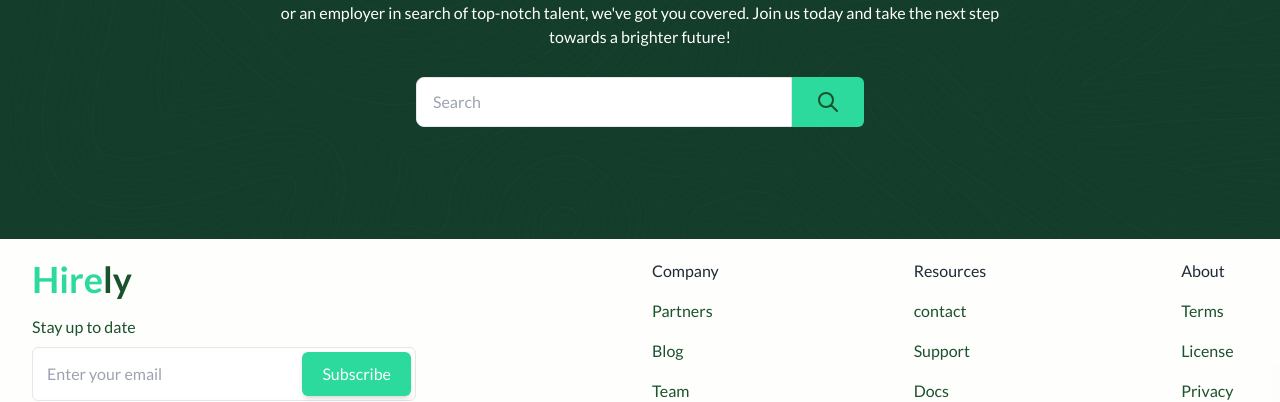
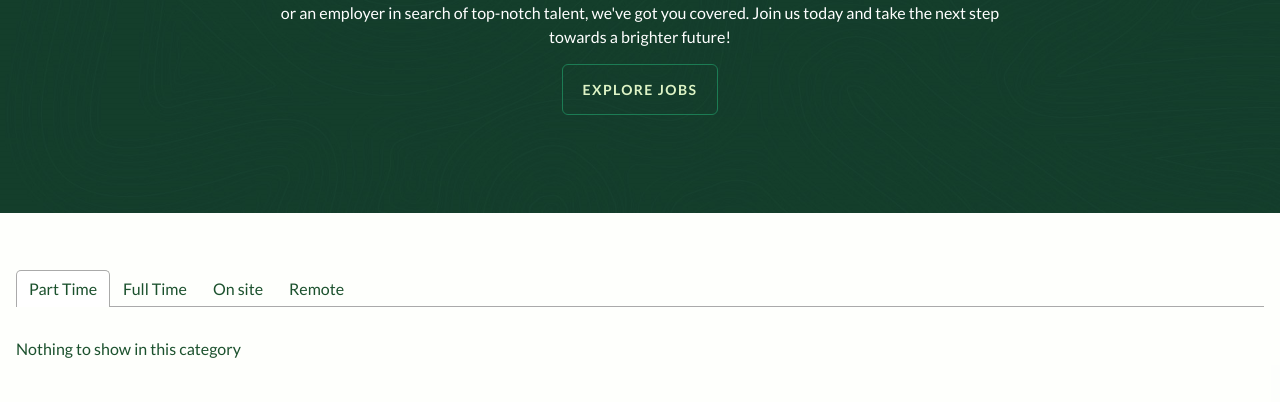
Before and after one commit to monaemhossain/hirely-client, a React (Vite) app: page / in a window 1280 px wide. Shown: the part 398-800 px from the top of the page. Built offline with nearby package versions, Linux system fonts and the light colour scheme; no server answers.

Commit message:
implimented category tab on home page and user can search jobs dynamially in the all jobs page

```diff
--- a/src/Components/Footer/Footer.jsx
+++ b/src/Components/Footer/Footer.jsx
@@ -69,7 +69,7 @@ const Footer = () => {
     ]
 
     return (
-        <footer className="text-gray-500 px-4 py-5 max-w-screen-xl mx-auto md:px-8">
+        <footer className="text-gray-500 px-4 py-5 max-w-screen-xl mx-auto md:px-4">
             <div className="gap-6 justify-between md:flex">
                 <div className="flex-1">
                     <div className="max-w-xs">
--- a/src/Components/Header/Banner/Banner.jsx
+++ b/src/Components/Header/Banner/Banner.jsx
@@ -1,10 +1,6 @@
-import Logo from "../../logo/logo";
+import { Link } from "react-router-dom";
 
 const Banner = () => {
-
-    const handleSearchJobs = e => {
-        e.preventDefault();
-    }
 
     return (
         <section className="bg-[url('/hero-bg.jpg')] bg-theme-color-5 bg-blend-overlay bg-opacity-50 bg-no-repeat bg-cover">
@@ -19,28 +15,9 @@ const Banner = () => {
                     <p className="py-2 text-white">
                         Your gateway to a world of career possibilities. Whether you&#39;re a talented professional seeking new horizons or an employer in search of top-notch talent, we&#39;ve got you covered. Join us today and take the next step towards a brighter future!
                     </p>
-                    <form
-                        onSubmit={() => handleSearchJobs()}
-                        className="max-w-md mt-12 mx-auto flex">
-                        <div className="w-full">
-
-                            <div>
-                                <input
-                                    type="text"
-                                    placeholder="Search"
-                                    className="w-full px-4 py-3 text-theme-color-5 border rounded-s-lg outline-none bg-white focus:bg-white focus:border-theme-color-4 focus:border-e-transparent"
-                                />
-                            </div>
-                        </div>
-                        <button
-                            type="submit"
-                            className="px-6 py-2 text-white bg-theme-color-4 rounded-e-md duration-150 hover:bg-theme-color-2 active:shadow-lg"
-                        >
-                            <svg xmlns="http://www.w3.org/2000/svg" className=" w-6 h-6 my-auto text-white" fill="none" viewBox="0 0 24 24" stroke="currentColor">
-                                <path strokeLinecap="round" strokeLinejoin="round" strokeWidth={2} d="M21 21l-6-6m2-5a7 7 0 11-14 0 7 7 0 0114 0z" />
-                            </svg>
-                        </button>
-                    </form>
+                    <div>
+                        <Link to='/all-jobs' className="border border-theme-color-1 py-4 px-5 text-theme-color-3 hover:text-white hover:bg-theme-color-1 transition-all rounded-md uppercase text-sm font-semibold tracking-widest">Explore jobs</Link>
+                    </div>
                 </div>
 
             </div>
--- /dev/null
+++ b/src/Components/JobTabs/JobTabs.css
@@ -0,0 +1,9 @@
+/*
+.tab-style li:hover{
+    border-radius: 4px;
+    background-color: #73e2a7;
+}
+.react-tabs__tab--selected{
+    background-color: #2cda9d;
+    border-radius: 4px;
+} */
--- /dev/null
+++ b/src/Components/JobTabs/JobTabs.jsx
@@ -0,0 +1,70 @@
+import { Tab, Tabs, TabList, TabPanel } from 'react-tabs';
+import 'react-tabs/style/react-tabs.css';
+import './JobTabs.css'
+import { useEffect, useState } from 'react';
+import axios from 'axios';
+import JobCard from '../Jobs/JobCard/JobCard';
+import { Link } from 'react-router-dom';
+
+
+const JobTabs = () => {
+    const [allJobs, setAllJobs] = useState([]);
+    const tabCategory = [
+        {
+            id: 1,
+            category: 'Part Time'
+        },
+        {
+            id: 2,
+            category: 'Full Time'
+        },
+        {
+            id: 3,
+            category: 'On site'
+        },
+        {
+            id: 4,
+            category: 'Remote'
+        },
+    ]
+    useEffect(() => {
+        axios.get(`http://localhost:5000/search/${tabCategory[0].category}`)
+            .then(res => setAllJobs(res.data))
+    }, [])
+    const handleChangeTab = (category) => {
+        console.log(category.toLowerCase());
+        axios.get(`http://localhost:5000/search/${category}`)
+            .then(res => setAllJobs(res.data))
+    }
+    console.log(allJobs);
+    return (
+        <Tabs className="w-full">
+            <TabList>
+                {
+                    tabCategory.map(item => <Tab key={item.id} onClick={() => handleChangeTab(item.category)} >
+                        <span
+
+                        >{item.category}
+                        </span>
+                    </Tab>)
+                }
+            </TabList>
+
+            {
+                tabCategory.map(item =>
+                    <TabPanel key={item.id}>
+                        <div className='grid md:grid-cols-2 grid-cols-1 gap-4 py-5'>
+                            {
+                                allJobs == "" ? <h1>Nothing to show in this category</h1> : allJobs.slice(0, 6).map(item => <JobCard key={item._id} data={item}></JobCard>)
+                            }
+                        </div>
+                    </TabPanel>)
+            }
+            <div className='grid justify-center items-center pt-6'>
+                <Link to="/all-jobs" className='hover:text-theme-color-1'>See all jobs</Link>
+            </div>
+        </Tabs>
+    )
+}
+
+export default JobTabs
--- a/src/Components/Jobs/JobCard/JobCard.jsx
+++ b/src/Components/Jobs/JobCard/JobCard.jsx
@@ -45,7 +45,7 @@ const JobCard = ({ data }) => {
                                     {jobTitle}
                                 </h3>
                                 <p className="text-gray-500 mt-2 pr-2">
-                                    {jobDescription.slice(0, 50)}...
+                                    {jobDescription?.slice(0, 50)}...
                                 </p>
                             </div>
                             <div className="mt-5 space-y-4 text-sm sm:mt-0 sm:space-y-2">
--- a/src/Pages/AllJobs/AllJobs.jsx
+++ b/src/Pages/AllJobs/AllJobs.jsx
@@ -4,6 +4,10 @@ import { useEffect, useState } from "react";
 import Loader from "../../Components/Loader/Loader";
 
 const AllJobs = () => {
+    useEffect(() => {
+        document.title = 'Hirely | All Jobs';
+    }, []);
+    const [searchInput, setSearchInput] = useState('')
     const [jobs, setJobs] = useState([])
     useEffect(() => {
         axios.get('http://localhost:5000/job')
@@ -11,17 +15,45 @@ const AllJobs = () => {
 
     }, [])
 
+    const handleSearch = (e) => {
+        setSearchInput(e.target.value)
+        try {
+            axios.get(`http://localhost:5000/search/${e.target.value}`)
+                .then(res => setJobs(res.data))
+                .catch(() => {
+                    axios.get('http://localhost:5000/job')
+                        .then(res => setJobs(res.data))
+                })
+        } catch (error) {
+            console.log(error);
+        }
+    }
 
-    useEffect(() => {
-        document.title = 'Hirely | All Jobs';
-    }, []);
+    console.log(searchInput);
+
     return (
         <div className="my-14 max-w-screen-xl mx-auto px-4 md:px-8">
 
             <div className="my-8">
-                <h1 className="text-gray-800 text-3xl font-semibold">
+                <h1 className="text-gray-800 text-3xl font-semibold text-center">
                     Explore The Jobs
                 </h1>
+                <form
+                    className="max-w-md px-4 mx-auto mt-12">
+                    <div className="relative">
+                        <svg xmlns="http://www.w3.org/2000/svg" className="absolute top-0 bottom-0 w-6 h-6 my-auto text-gray-400 left-3" fill="none" viewBox="0 0 24 24" stroke="currentColor">
+                            <path strokeLinecap="round" strokeLinejoin="round" strokeWidth={2} d="M21 21l-6-6m2-5a7 7 0 11-14 0 7 7 0 0114 0z" />
+                        </svg>
+                        <input
+                            onChange={handleSearch}
+                            id="searchInput"
+                            value={searchInput}
+                            type="text"
+                            placeholder="Search Job"
+                            className="w-full py-3 pl-12 pr-4 text-gray-500 border rounded-md outline-none bg-gray-50 focus:bg-white focus:border-theme-color-2"
+                        />
+                    </div>
+                </form>
             </div>
             <div className="grid grid-cols-2 gap-4">
                 {
--- a/src/Pages/Home/Home.jsx
+++ b/src/Pages/Home/Home.jsx
@@ -1,5 +1,6 @@
 import { useEffect } from "react";
 import Banner from "../../Components/Header/Banner/Banner";
+import JobTabs from "../../Components/JobTabs/JobTabs";
 
 const Home = () => {
     useEffect(() => {
@@ -8,6 +9,10 @@ const Home = () => {
     return (
         <div>
             <Banner />
+
+            <div className="max-w-screen-xl mx-auto px-4 py-14">
+            <JobTabs />
+            </div>
         </div>
     );
 };
--- a/src/Pages/JobDetails/JobDetails.jsx
+++ b/src/Pages/JobDetails/JobDetails.jsx
@@ -7,7 +7,7 @@ const JobDetails = () => {
     const data = useLoaderData();
     const { user } = useContext(AuthContext)
     // console.log(data);
-    const { _id, bannerPhoto, jobTitle, userName, jobCategory, postingDate, deadLine, jobDescription, priceRageMin, priceRageMax, applicantsNumber, jobType, userEmail, applicantEmail } = data
+    const { _id, bannerPhoto, jobTitle, userName,applicantName, jobCategory, postingDate, deadLine, jobDescription, priceRageMin, priceRageMax, applicantsNumber, jobType, userEmail, applicantEmail } = data
     const isValidUrl = (string) => {
         try {
             new URL(string);
@@ -61,7 +61,9 @@ const JobDetails = () => {
             <div className="card lg:card-side bg-base-100 shadow-xl lg:grid grid-cols-2">
                 <figure><img src={`${validateUser ? bannerPhoto : 'https://t3.ftcdn.net/jpg/02/48/42/64/360_F_248426448_NVKLywWqArG2ADUxDq6QprtIzsF82dMF.jpg'}`} alt={`${jobTitle} banner image`} className="object-cover h-full" /></figure>
                 <div className="card-body">
-                    <p className="flex justify-start gap-2"><span className="font-bold text-theme-color-4">Job posted by:</span> {userName}</p>
+                    {
+                        userName?<p className="flex justify-start gap-2"><span className="font-bold text-theme-color-4">Job posted by:</span> {userName}</p>:<p className="flex justify-start gap-2"><span className="font-bold text-theme-color-4">Applicant name:</span> {applicantName}</p>
+                    }
                     <div className="grid gap-2">
                         <p className="flex justify-start gap-2"><span className="font-bold text-theme-color-4">Posted date:</span> {postingDate}</p>
                         <p className="flex gap-2"><span className="font-bold text-theme-color-4">Application deadline:</span> {deadLine}</p>
--- a/src/Pages/PostJob/PostJob.jsx
+++ b/src/Pages/PostJob/PostJob.jsx
@@ -175,6 +175,7 @@ const PostJob = () => {
                                 Job Description
                             </label>
                             <textarea
+                                rows="7"
                                 id="jobDescription"
                                 type="text"
                                 placeholder="Please provide a brief description of your qualifications and experience related to this position"
```
